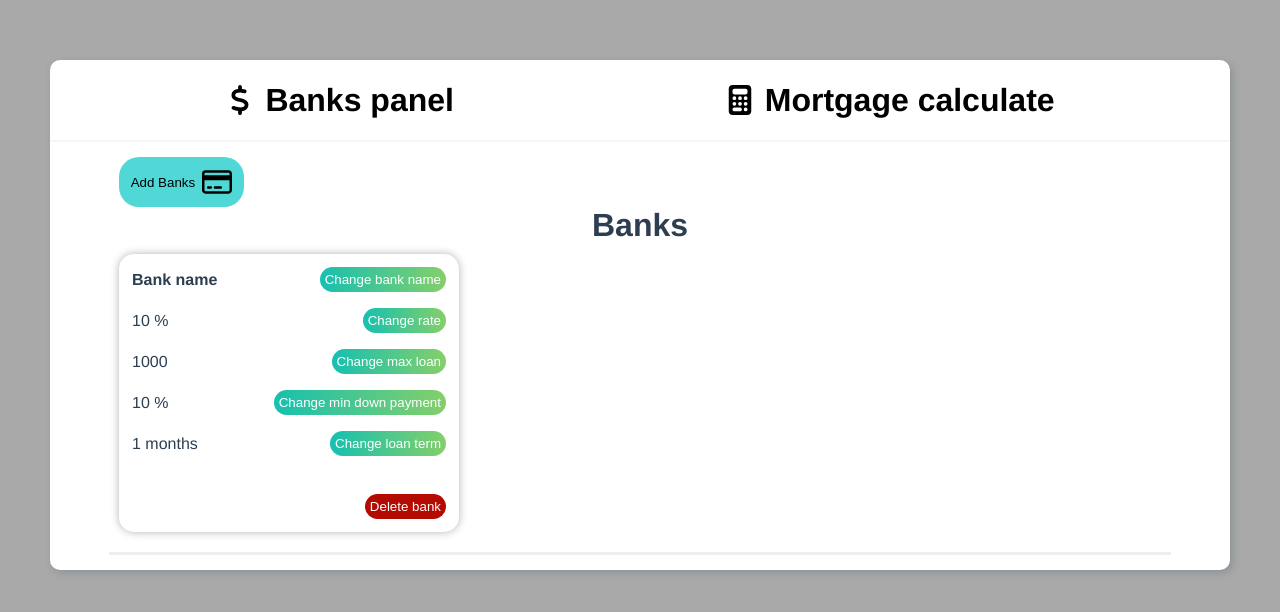
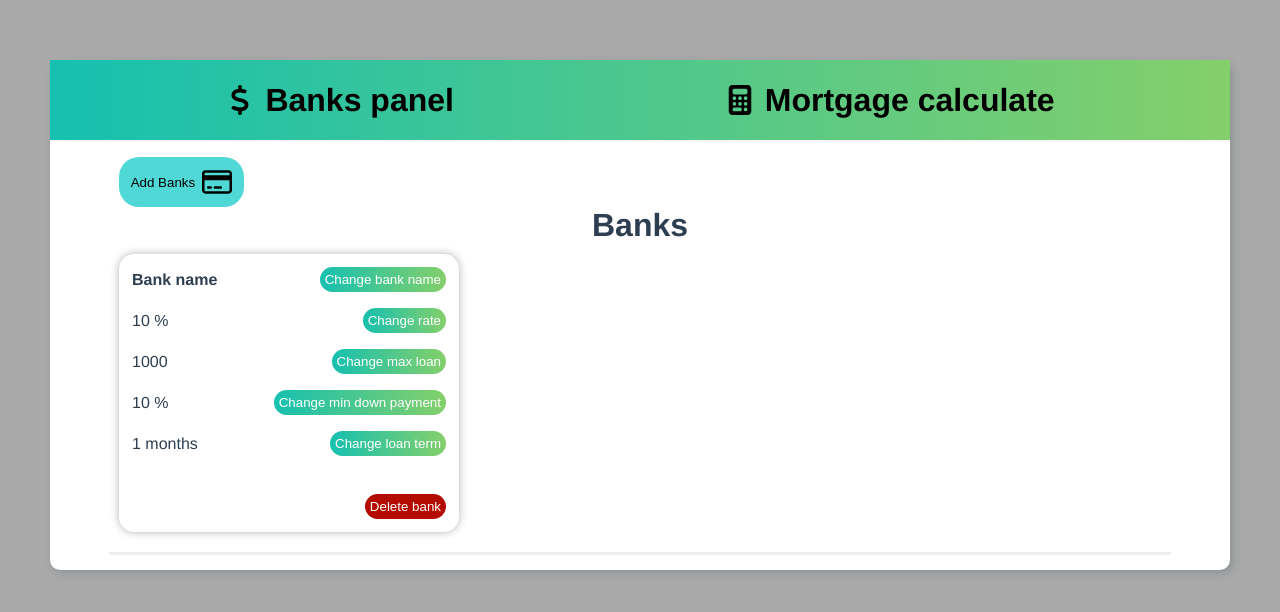
Before and after one commit to Ruslan-Belous/Mortgage_calculator, a Vue app: page / in a window 1280 px wide. Shown: the top 612 px of the page. Built offline with nearby package versions, Linux system fonts and the light colour scheme.

Commit message:
update(header):added bg

```diff
--- a/src/components/v-header.vue
+++ b/src/components/v-header.vue
@@ -24,7 +24,7 @@ export default {
 
 <style lang="scss" scoped>
 .v-header {
-  position: relative;
+  background: linear-gradient(-90deg, #84cf6a, #16c0b0);
   height: 80px;
   display: flex;
   align-items: center;
```
